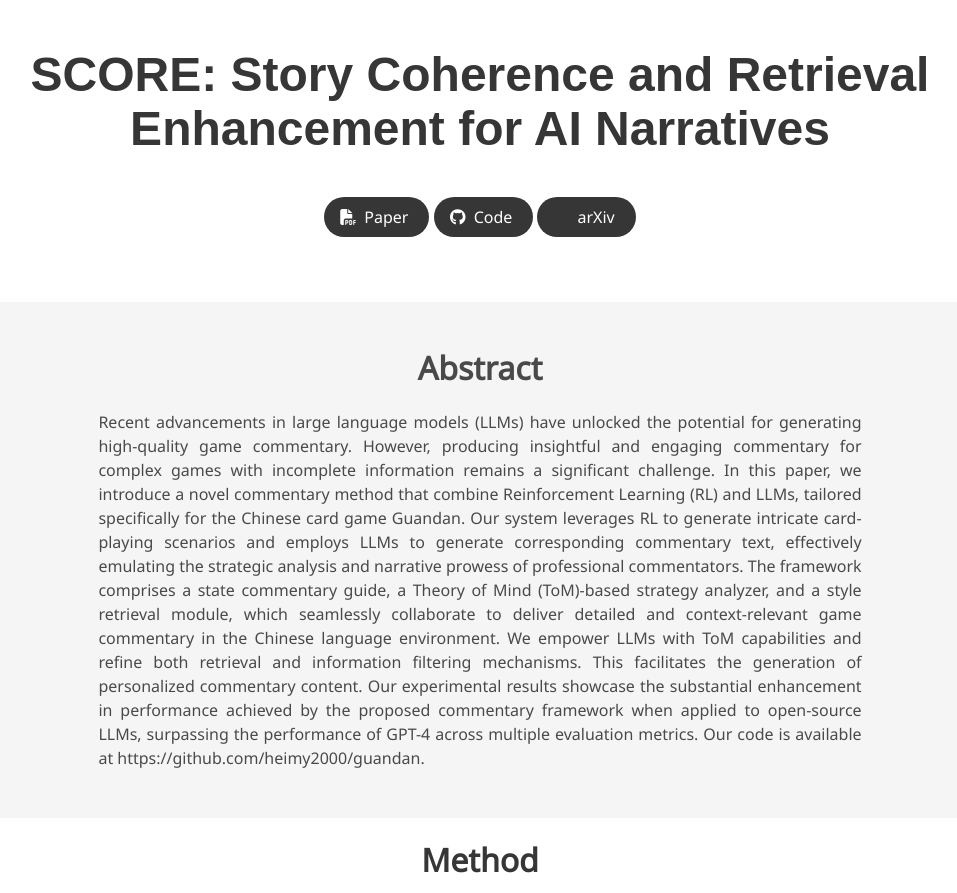
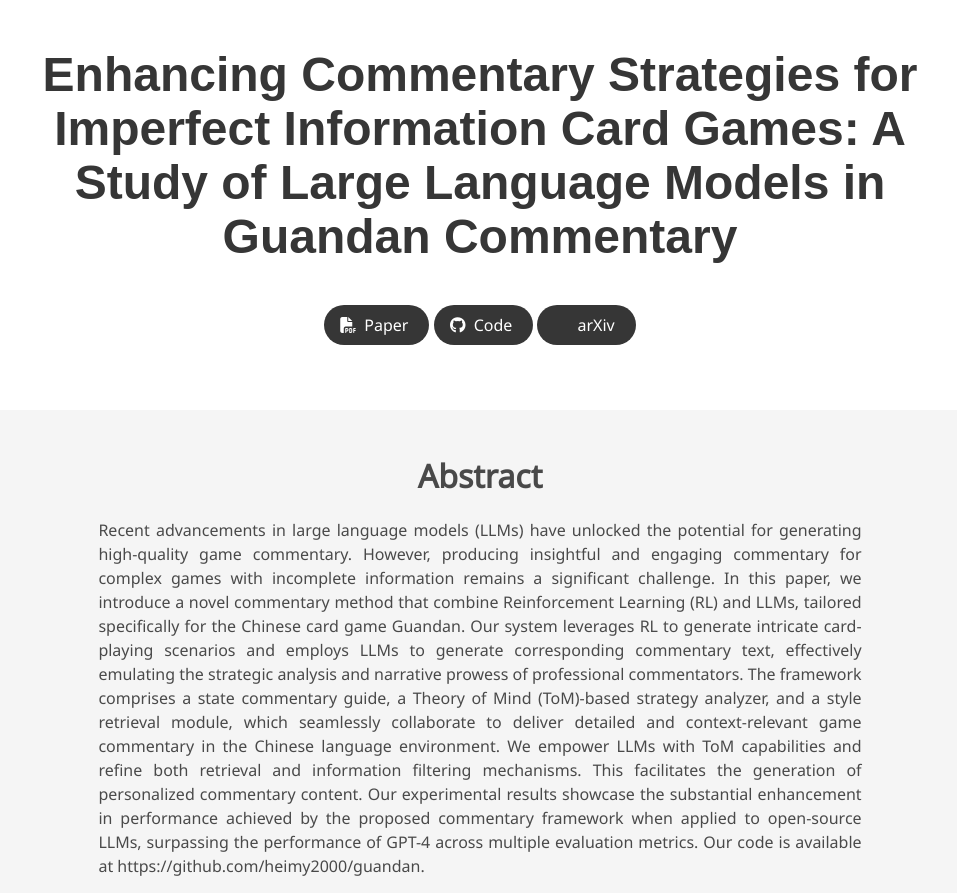
Before and after one commit to jianhuiwemi/Enhancing-Commentary-Strategies-for-Imperfect-Information-Card-Games, a plain HTML site: page index.html in a window 1280 px wide. Shown: the top 893 px of the page, without its empty margins (160-1117 px from the left). Drawn offline with nearby package versions, Linux system fonts and the light colour scheme; some icons are missing; a web font is replaced by a local one.

Commit message:
Update index.html

```diff
--- a/index.html
+++ b/index.html
@@ -51,7 +51,8 @@
       <div class="container is-max-desktop">
         <div class="columns is-centered">
           <div class="column has-text-centered">
-            <h1 class="title is-1 publication-title">SCORE: Story Coherence and Retrieval Enhancement for AI Narratives</h1>
+            <h1 class="title is-1 publication-title">Enhancing Commentary Strategies for Imperfect Information Card Games: A Study of Large Language Models in Guandan Commentary
+</h1>
 
                   <div class="column has-text-centered">
                                       <div class="publication-links">
```
